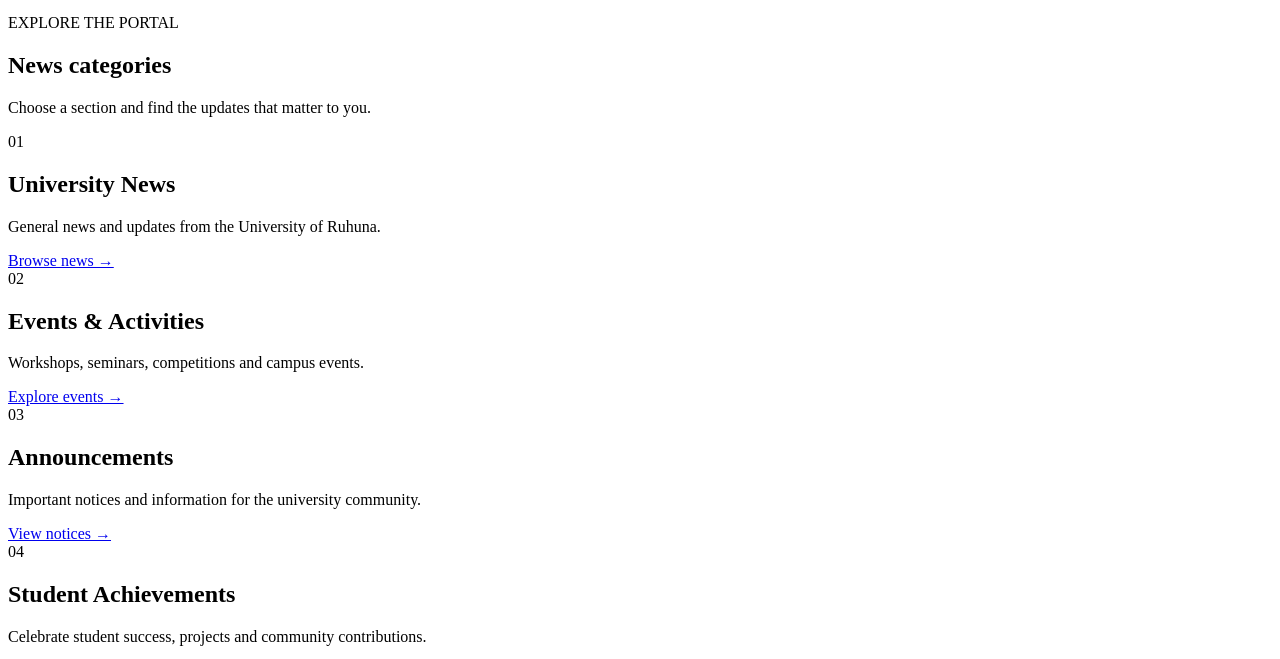
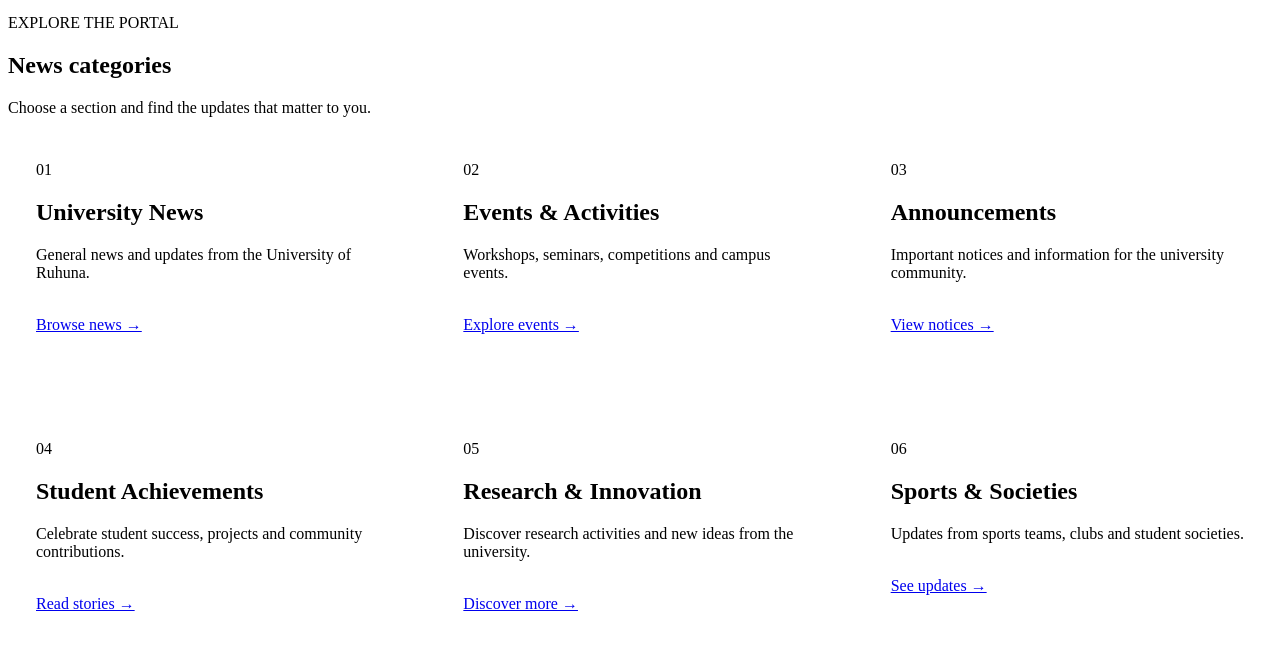
Before and after one commit to GA-Pra-veen/news-portal-group09, a plain HTML site: page services.html in a window 1280 px wide. Shown: the part 64-723 px from the top of the page. Drawn offline with Linux system fonts and the light colour scheme.

Commit message:
style added

```diff
--- a/services.html
+++ b/services.html
@@ -5,6 +5,27 @@
         <meta charset="UTF-8"><meta name="viewport" content="width=device-width, initial-scale=1.0">
         <title>Services | University News Portal</title>
         <link rel="stylesheet" href="style.css"></head>
+
+        <style>
+
+           .category-grid {
+                display: grid;
+                grid-template-columns: repeat(3, 1fr);
+                gap: 18px;
+            }
+
+            .category-card {
+                padding: 28px;
+                min-height: 205px;
+            }
+
+            .category-card .text-link {
+                display: inline-block;
+                margin-top: 18px;
+            }
+
+        </style>
+
 
     </head>
     <body>
```
